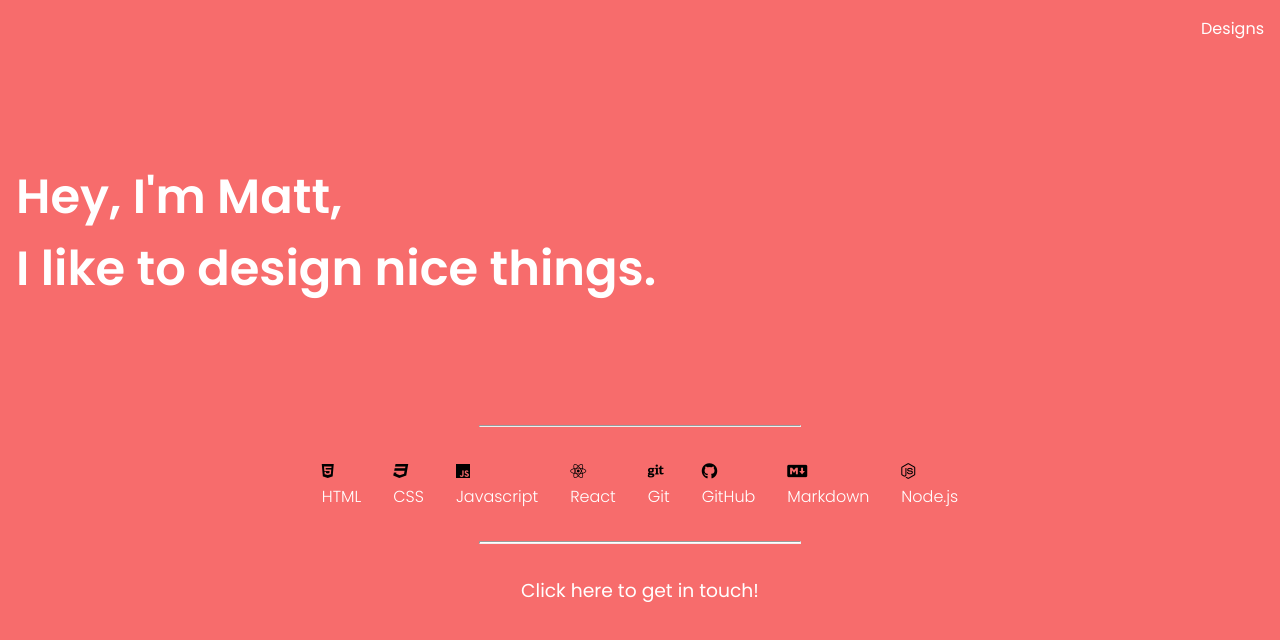
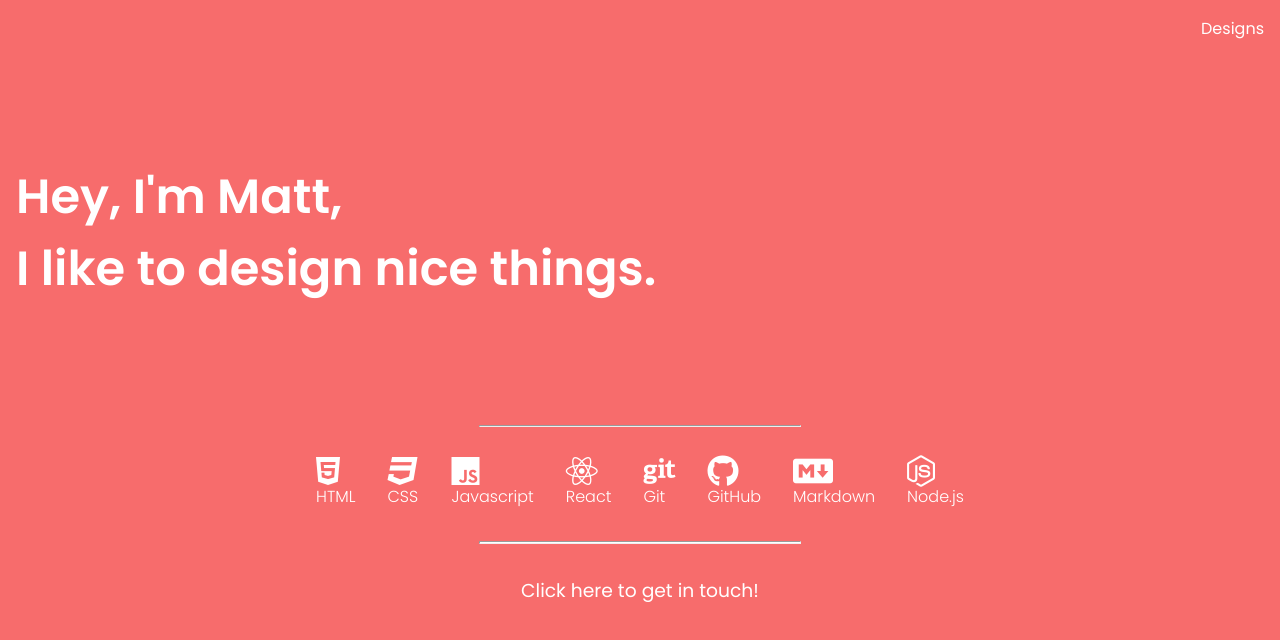
Before and after one commit to ther4tm/Personal-Portfolio, a website: page index.html in a window 1280 px wide. Drawn offline with Linux system fonts and the light colour scheme.

Commit message:
brand logos size update

```diff
--- a/index.html
+++ b/index.html
@@ -23,35 +23,35 @@
             <hr>
             <div id="brand-logos">
                 <div class="brands">
-                    <i class="fa-brands fa-html5"></i>
+                    <i class="fa-brands fa-html5 fa-2xl"></i>
                     <p>HTML</p>
                 </div>
                 <div class="brands">
-                    <i class="fa-brands fa-css3"></i>
+                    <i class="fa-brands fa-css3 fa-2xl"></i>
                     <p>CSS</p>
                 </div>
                 <div class="brands">
-                    <i class="fa-brands fa-js"></i>
+                    <i class="fa-brands fa-js fa-2xl"></i>
                     <p>Javascript</p>
                 </div>
                 <div class="brands">
-                    <i class="fa-brands fa-react"></i>
+                    <i class="fa-brands fa-react fa-2xl"></i>
                     <p>React</p>
                 </div>
                 <div class="brands">
-                    <i class="fa-brands fa-git"></i>
+                    <i class="fa-brands fa-git fa-2xl"></i>
                     <p>Git</p>
                 </div>
                 <div class="brands">
-                    <i class="fa-brands fa-github"></i>
+                    <i class="fa-brands fa-github fa-2xl"></i>
                     <p>GitHub</p>
                 </div>
                 <div class="brands">
-                    <i class="fa-brands fa-markdown"></i>
+                    <i class="fa-brands fa-markdown fa-2xl"></i>
                     <p>Markdown</p>
                 </div>
                 <div class="brands">
-                    <i class="fa-brands fa-node-js"></i>
+                    <i class="fa-brands fa-node-js fa-2xl"></i>
                     <p>Node.js</p>
                 </div>
             </div>
--- a/resources/css/style.css
+++ b/resources/css/style.css
@@ -50,7 +50,12 @@ a {
 }
 
 .brands {
+    color: white;
     padding: 1rem;
+}
+
+.brands i {
+    color: white;
 }
 
 h1 {
```
